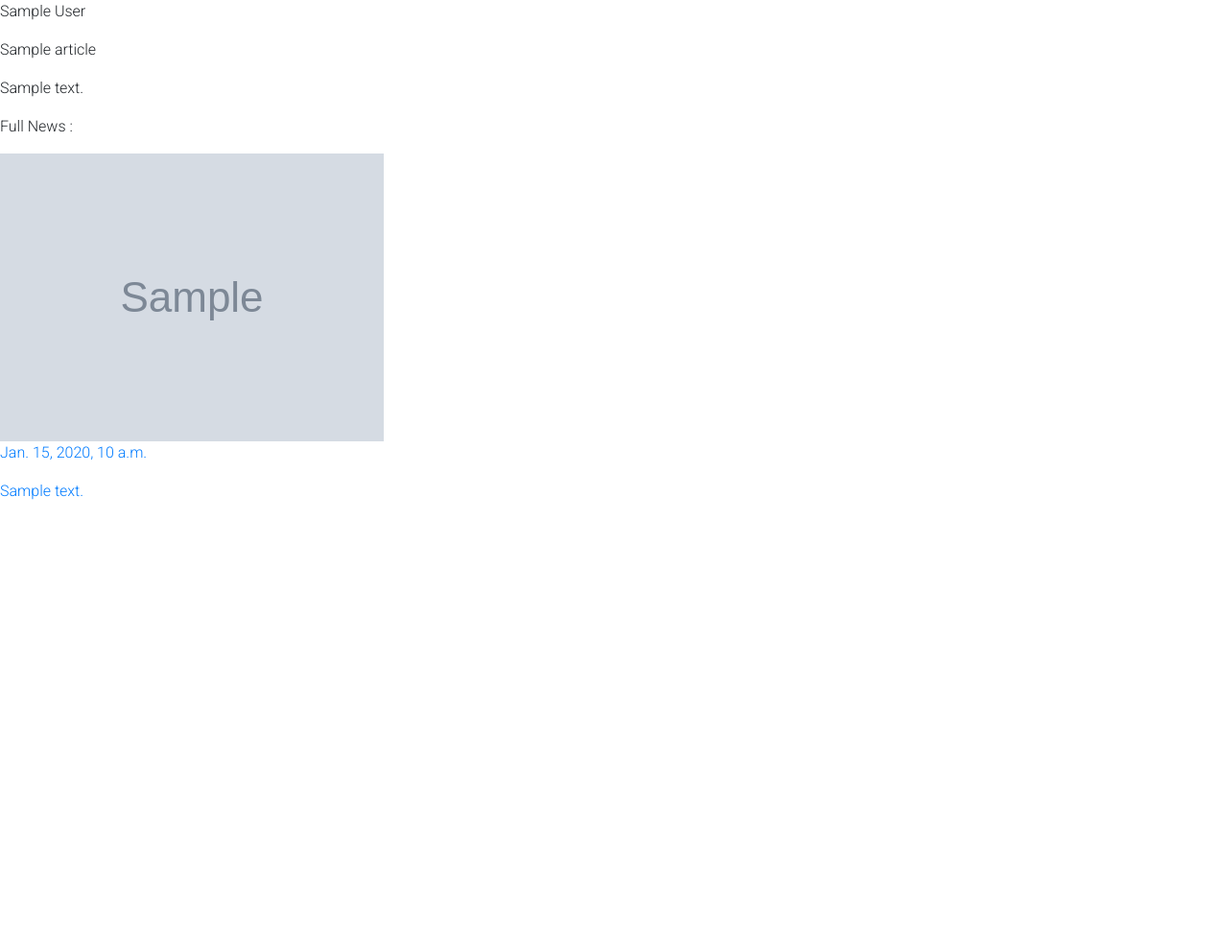
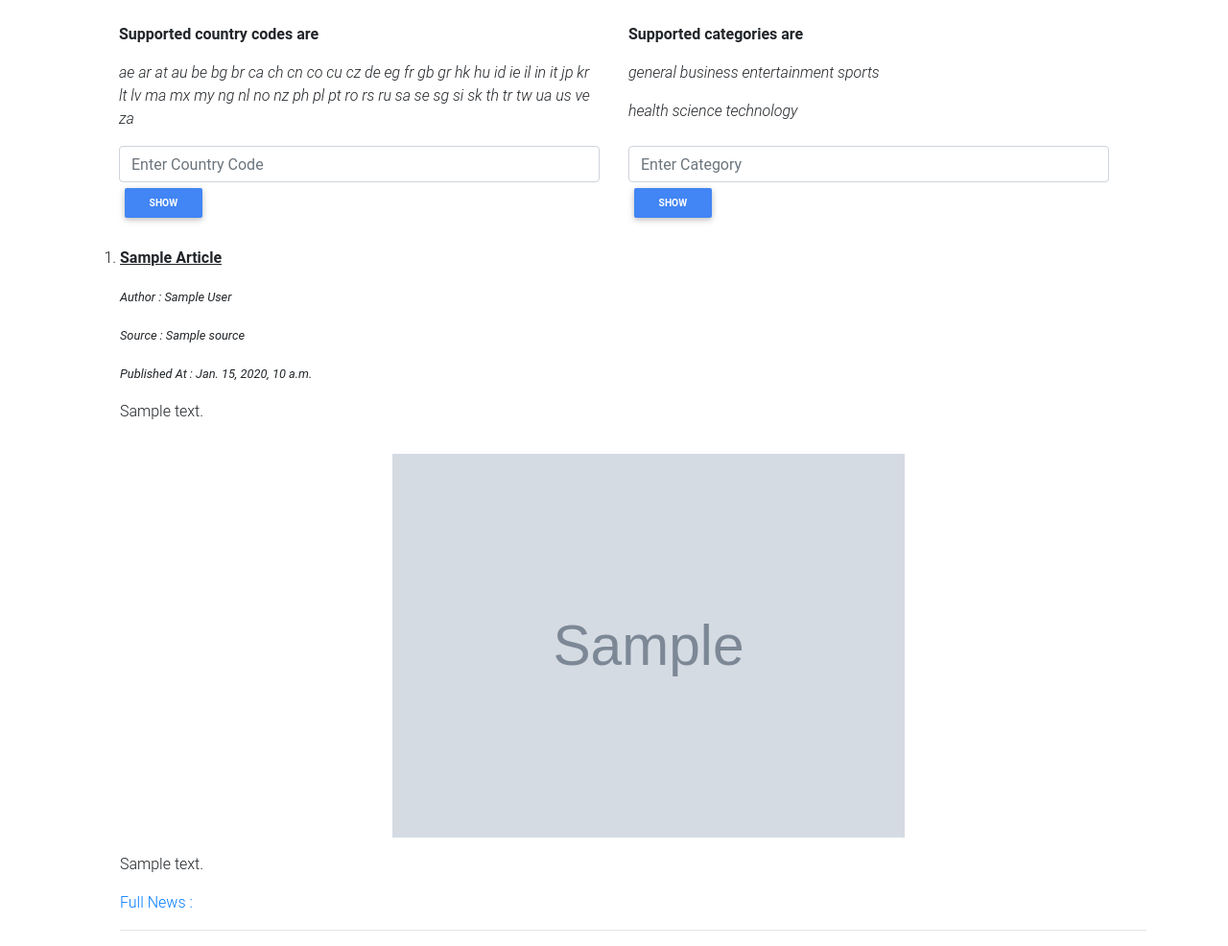
Before and after one commit to Aditya77kushwaha/News-cum-dictionary-app, a Django app: template templates/news.html in a window 1280 px wide. Shown: the whole page at 96% size. Before the commit the page ends 521 px from the top, so only its background shows below. Run offline with Django 3.2, Linux system fonts and the light colour scheme; the template is opened without the code that fills it: most values are stand-ins (such as "Sample title", 1, 10 or a date in 2020); grey boxes marked "Sample" are stand-in pictures; some libraries are stand-ins or nearby versions.

Commit message:
Done Frontend for news app.

```diff
--- a/templates/news.html
+++ b/templates/news.html
@@ -4,14 +4,10 @@
 <head>
     <meta charset="utf-8">
     <meta http-equiv="X-UA-Compatible" content="IE=edge">
-    <title></title>
+    <title>News APP</title>
     <meta name="description" content="">
     <meta name="viewport" content="width=device-width, initial-scale=1">
     <link rel="stylesheet" href="">
-    <!-- Font Awesome -->
-    <link rel="stylesheet" href="https://use.fontawesome.com/releases/v5.8.2/css/all.css">
-    <!-- Google Fonts -->
-    <link rel="stylesheet" href="https://fonts.googleapis.com/css?family=Roboto:300,400,500,700&display=swap">
     <!-- Bootstrap core CSS -->
     <link href="https://cdnjs.cloudflare.com/ajax/libs/twitter-bootstrap/4.5.0/css/bootstrap.min.css" rel="stylesheet">
     <!-- Material Design Bootstrap -->
@@ -19,16 +15,47 @@
 </head>
 
 <body>
+    <div class="container " style="width: 100%;">
+        <div class="row m-4">
+            <div class="col-6">
+                <p style="font-weight: 600;">Supported country codes are </p>
+                <p><em>ae ar at au be bg br ca ch cn co cu cz de eg fr gb gr hk hu id ie il in it jp kr lt lv ma mx my
+                        ng nl no nz ph pl pt ro rs ru sa se sg si sk th tr tw ua us ve za</em></p>
+                <form action="" method="GET">
+                    <input type="text" name="country" placeholder="Enter Country Code" class="form-control">
+                    <input type="submit" value="SHOW" style="font-weight: 600;" class="btn btn-primary btn-sm ">
+                </form>
+            </div>
+            <div class="col-6">
+                <p style="font-weight: 600;">Supported categories are </p>
+                <p><em>general business entertainment sports</em></p>
+                <p><em>health science technology</em></p>
+                <form action="" method="GET" class="mt-4">
+                    <input type="text" name="category" placeholder="Enter Category" class="form-control">
+                    <input type="submit" value="SHOW" style="font-weight: 600;" class="btn btn-primary btn-sm ">
+                </form>
+            </div>
+        </div>
 
-    {% for i in articles %}
-    <p>{{i.author}}</p>
-    <p>{{i.title}}</p>
-    <p>{{i.description}}</p>
-    <p>Full News : <a href="{{i.url}}" target="_blank" /></p>
-    <img src="{{i.urlToImage}}" />
-    <p>{{i.publishedAt}}</p>
-    <p>{{i.content}}</p>
-    {% endfor %}
+        <ol>
+
+            {% for i in articles %}
+            <li>
+                <p style="font-weight: 600;"><u>{{i.title | title}}</u></p>
+                <p><small><em>Author : {{i.author}}</a> </em></small></p>
+                <p><small><em>Source : {{i.source.name}}</a> </em></small></p>
+                <p><small><em>Published At : {{i.publishedAt}}</em></small></p>
+                <p>{{i.description}}</p>
+                <img src="{{i.urlToImage}}" class="container m-3" height="400px" width="500px"
+                    alt="Couldn't Load Image :(" style="width:100%; object-fit: contain;" />
+                <p>{{i.content}}</p>
+                <p><a href="{{i.url}}" target="_blank">Full News : </a></p>
+                <hr />
+            </li>
+            {% endfor %}
+        </ol>
+
+    </div>
     <script src="" async defer></script>
 </body>
 
```
Also changed, not shown: news/views.py (+9 -1 lines).
